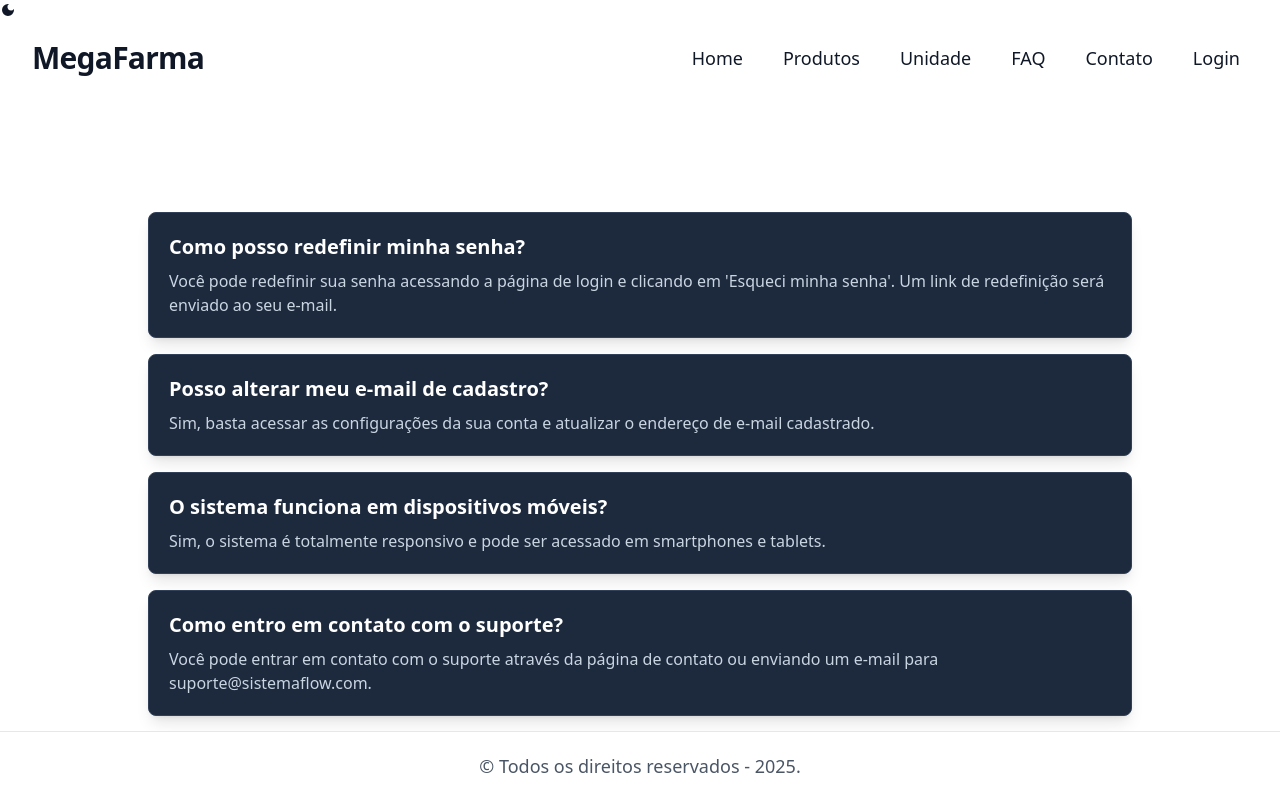
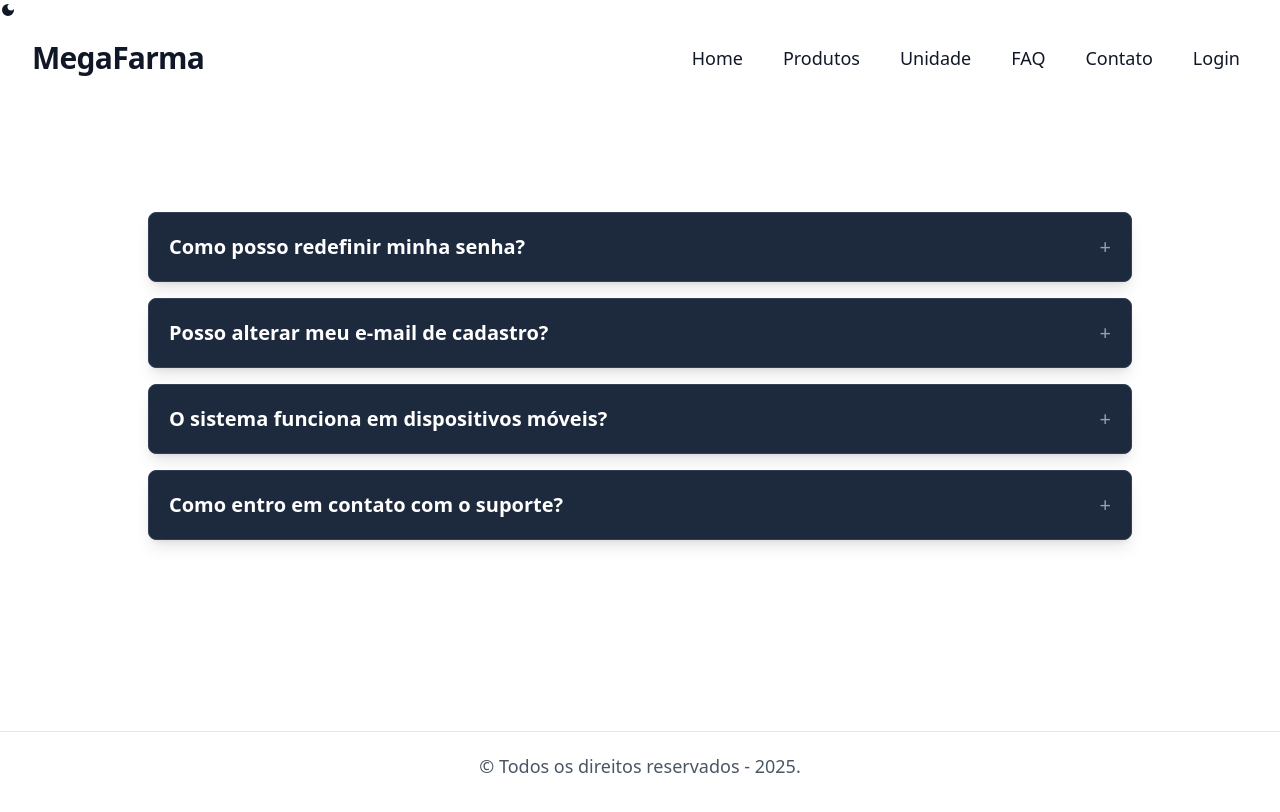
Before and after one commit to 1TDSPG-25/sistema-flow, a React (Vite) app: page /sistema-flow/faq in a window 1280 px wide. Shown: the top 812 px of the page. Built offline with nearby package versions, Linux system fonts and the light colour scheme; no server answers.

Commit message:
feat: adicionar toggle de perguntas com animação e transição suave

```diff
--- a/src/routes/Faq/index.tsx
+++ b/src/routes/Faq/index.tsx
@@ -29,6 +29,12 @@ const faqData: FAQItem[] = [
 ];
 
 export default function FaqPage() {
+  const [openIndex, setOpenIndex] = useState<number | null>(null);
+
+  const toggleAnswer = (index: number) => {
+    setOpenIndex(openIndex === index ? null : index);
+  };
+
   return (
     <section className="w-full max-w-5xl block m-auto min-h-screen py-10 px-5">
       <h1 className="text-center text-4xl font-bold text-white mb-10">
@@ -39,12 +45,27 @@ export default function FaqPage() {
         {faqData.map((item, index) => (
           <article
             key={index}
-            className="bg-slate-800 text-white/80 p-5 rounded-lg border border-slate-700 shadow-lg"
+            className="bg-slate-800 text-white/80 p-5 rounded-lg border border-slate-700 shadow-lg transition-transform duration-300 hover:-translate-y-1"
           >
-            <h2 className="text-lg md:text-xl font-semibold text-white">
-              {item.question}
-            </h2>
-            <p className="text-slate-300 mt-2">{item.answer}</p>
+            <button
+              onClick={() => toggleAnswer(index)}
+              className="flex justify-between items-center w-full text-left focus:outline-none"
+            >
+              <h2 className="text-lg md:text-xl font-semibold text-white">
+                {item.question}
+              </h2>
+              <span className="text-slate-400 text-xl">
+                {openIndex === index ? "−" : "+"}
+              </span>
+            </button>
+
+            <div
+              className={`transition-all duration-300 overflow-hidden ${
+                openIndex === index ? "max-h-40 mt-3" : "max-h-0"
+              }`}
+            >
+              <p className="text-slate-300">{item.answer}</p>
+            </div>
           </article>
         ))}
       </div>
```
